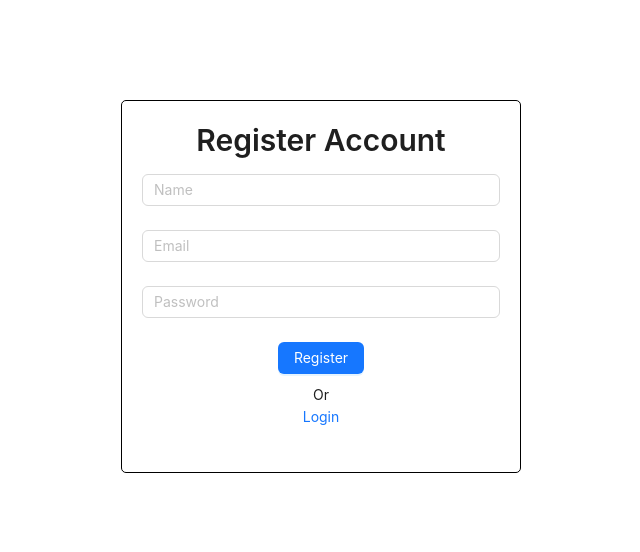
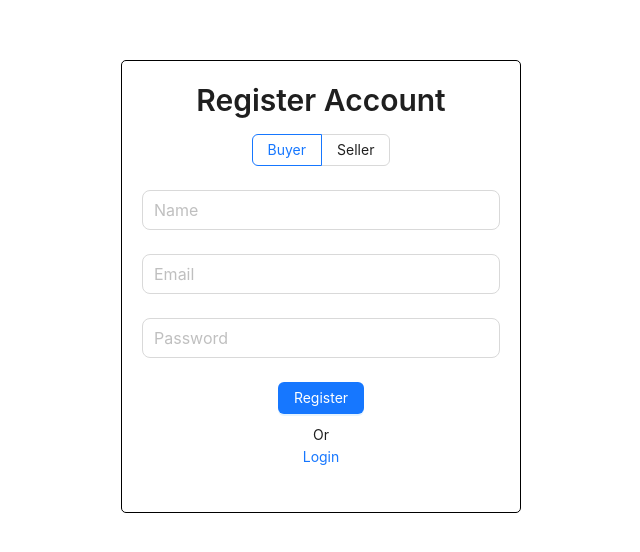
Before and after one commit to mdYeasin-cmd/computer-garage-fe, a React (Vite) app: page /register in a window 1280 px wide. Shown: the part 114-666 px from the top of the page, without its empty margins (319-959 px from the left). Built offline with nearby package versions, Linux system fonts and the light colour scheme.

Commit message:
Add role based register and login ui

```diff
--- a/src/components/form/BaseInput.tsx
+++ b/src/components/form/BaseInput.tsx
@@ -39,7 +39,13 @@ const BaseInput = ({ type, name, label }: TBaseInput) => {
       name={name}
       render={({ field }) => (
         <Form.Item>
-          <Input {...field} type={type} placeholder={label} id={name} />
+          <Input
+            {...field}
+            type={type}
+            placeholder={label}
+            id={name}
+            size="large"
+          />
           {showErrorMessage()}
         </Form.Item>
       )}
--- /dev/null
+++ b/src/constants/index.ts
@@ -0,0 +1,3 @@
+export const BACKEND_API_URL = "http://127.0.0.0:5000/api/v1";
+
+// https://computer-garage-be.vercel.app/api/v1
--- a/src/layouts/MainLayout.tsx
+++ b/src/layouts/MainLayout.tsx
@@ -30,7 +30,14 @@ const MainLayout = () => {
             style={{ color: "white", marginRight: "40px", marginBottom: 0 }}
             level={3}
           >
-            {user?.name}
+            {user?.name}{" "}
+            <small
+              style={{
+                fontWeight: 300,
+                fontSize: "14px",
+                textTransform: "capitalize",
+              }}
+            >{`(${user?.role})`}</small>
           </Title>
           <Button onClick={handleLogout}>Logout</Button>
         </Header>
--- a/src/pages/Register.tsx
+++ b/src/pages/Register.tsx
@@ -1,5 +1,5 @@
-import { Button, Form, Typography } from "antd";
-import { FieldValues } from "react-hook-form";
+import { Button, Form, Typography, Radio } from "antd";
+import { Controller, FieldValues } from "react-hook-form";
 import { NavLink, useNavigate } from "react-router-dom";
 import { z } from "zod";
 import BaseForm from "../components/form/BaseForm";
@@ -19,6 +19,7 @@ const registerSchema = z.object({
     .string({ required_error: "Password is required" })
     .min(6, { message: "Password must be at least 6 characters" })
     .max(32, { message: "Password can't be more than 32 characters" }),
+  role: z.string({ required_error: "Role is required" }),
 });
 
 const Register = () => {
@@ -26,6 +27,7 @@ const Register = () => {
   const [register] = useRegisterMutation();
 
   const onSubmit = async (data: FieldValues) => {
+    console.log(data, "form data");
     const toastId = toast.loading("Please wait...");
     try {
       const res = await register(data).unwrap();
@@ -56,10 +58,31 @@ const Register = () => {
           borderRadius: "5px",
         }}
       >
-        <BaseForm resolver={zodResolver(registerSchema)} onSubmit={onSubmit}>
+        <BaseForm
+          resolver={zodResolver(registerSchema)}
+          onSubmit={onSubmit}
+          defaultValues={{
+            role: "buyer",
+          }}
+        >
           <Title style={{ textAlign: "center" }} level={2}>
             Register Account
           </Title>
+          <Controller
+            name="role"
+            render={({ field: { onChange, value } }) => {
+              return (
+                <Form.Item
+                  style={{ display: "flex", justifyContent: "center" }}
+                >
+                  <Radio.Group onChange={onChange} value={value}>
+                    <Radio.Button value="buyer">Buyer</Radio.Button>
+                    <Radio.Button value="seller">Seller</Radio.Button>
+                  </Radio.Group>
+                </Form.Item>
+              );
+            }}
+          />
           <BaseInput label="Name" type="text" name="name" />
           <BaseInput label="Email" type="text" name="email" />
           <BaseInput label="Password" type="password" name="password" />
--- a/src/redux/api/baseApi.ts
+++ b/src/redux/api/baseApi.ts
@@ -8,9 +8,10 @@ import {
 } from "@reduxjs/toolkit/query/react";
 import { RootState } from "../store";
 import { logout } from "../features/auth/authSlice";
+import { BACKEND_API_URL } from "../../constants";
 
 const baseQuery = fetchBaseQuery({
-  baseUrl: "https://computer-garage-be.vercel.app/api/v1",
+  baseUrl: BACKEND_API_URL,
   prepareHeaders: (headers, { getState }) => {
     const token = (getState() as RootState).auth.token;
 
@@ -29,9 +30,9 @@ const baseQueryWithAuthCheck: BaseQueryFn<
 > = async (args, api, extraOptions): Promise<any> => {
   const result = await baseQuery(args, api, extraOptions);
 
-  if (result?.error?.status === 401) {
-    api.dispatch(logout());
-  }
+  // if (result?.error?.status === 401) {
+  //   api.dispatch(logout());
+  // }
 
   return result;
 };
```
